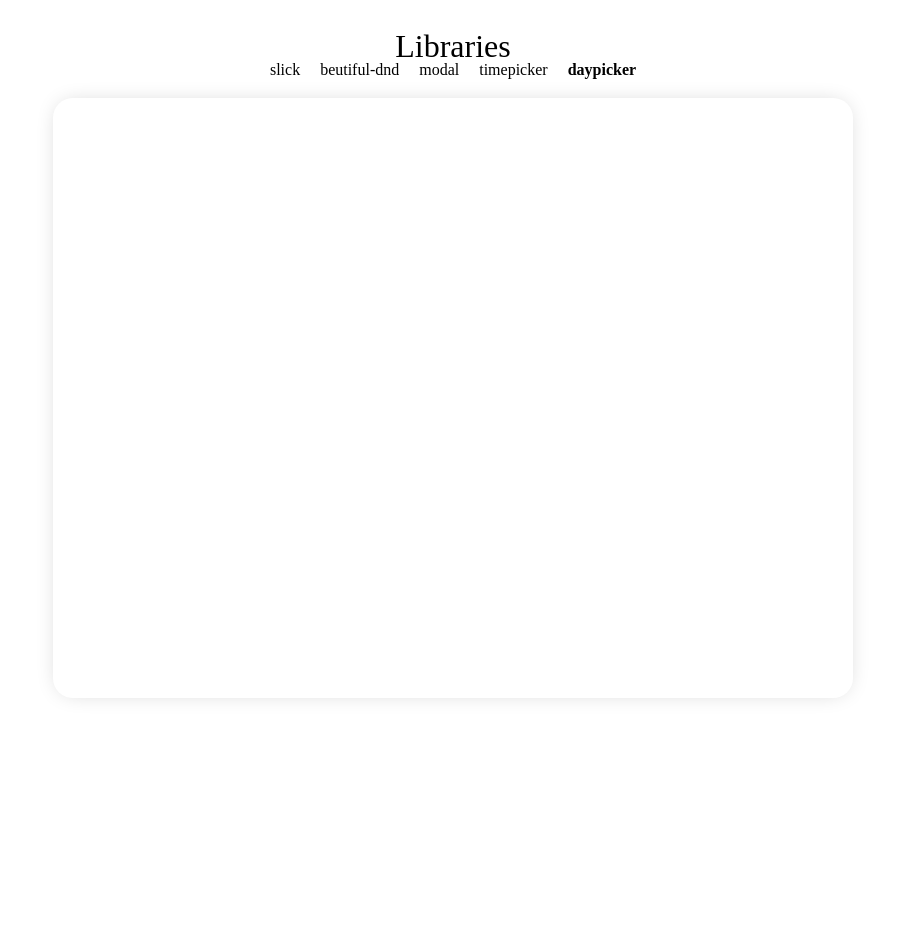
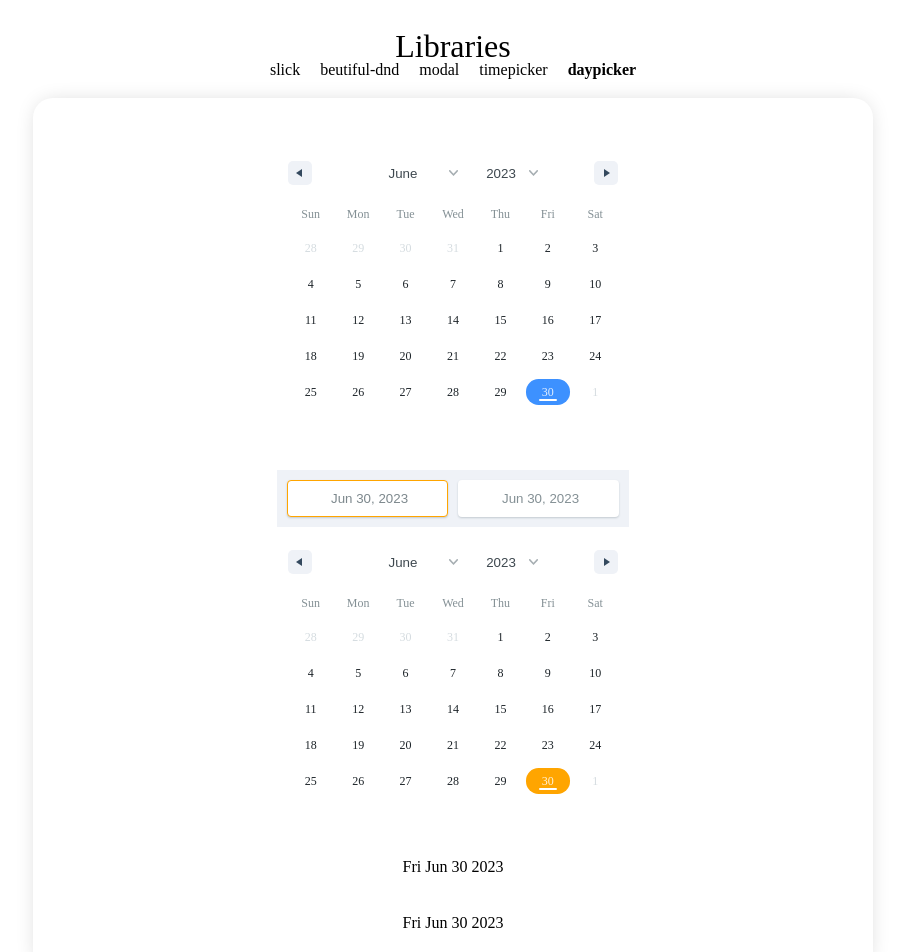
Before and after one commit to cobocho/React-Awesome-Libraries-Practice, a React (Vite) app: page /daypicker in a window 1280 px wide. Shown: the top 952 px of the page, without its empty margins (187-1092 px from the left). Before the commit the page ends 800 px from the top, so only its background shows below. Built offline with nearby package versions, Linux system fonts and the light colour scheme.

Commit message:
feat: date picker 구현

```diff
--- a/package.json
+++ b/package.json
@@ -11,13 +11,17 @@
   },
   "dependencies": {
     "@types/react-beautiful-dnd": "^13.1.4",
+    "@types/react-date-range": "^1.4.4",
     "@types/react-router-dom": "^5.3.3",
     "@types/react-slick": "^0.23.10",
+    "date-fns": "^2.30.0",
     "react": "^18.2.0",
     "react-beautiful-dnd": "^13.1.1",
+    "react-date-range": "^1.4.0",
     "react-dom": "^18.2.0",
     "react-router-dom": "^6.14.0",
     "react-slick": "^0.29.0",
+    "react-time-picker": "^6.2.0",
     "slick-carousel": "^1.8.1",
     "styled-components": "^6.0.1",
     "v6": "^0.0.0"
--- a/src/pages/DaypickerPage.tsx
+++ b/src/pages/DaypickerPage.tsx
@@ -1,15 +1,55 @@
-import React from 'react';
 import { styled } from 'styled-components';
+import 'react-date-range/dist/styles.css'; // main style file
+import 'react-date-range/dist/theme/default.css'; // theme css file
+import { Calendar, DateRange, RangeKeyDict } from 'react-date-range';
+import { useState } from 'react';
+import { Range } from 'react-date-range';
 
 const Container = styled.div`
+  display: flex;
+  flex-direction: column;
+  gap: 40px;
+  align-items: center;
   width: 800px;
-  min-height: 600px;
+  height: fit-content;
+  min-height: 300px;
+  padding: 40px 20px;
   border-radius: 20px;
   box-shadow: 0px 0px 22px -6px rgba(0, 0, 0, 0.2);
 `;
 
 const DaypickerPage = () => {
-  return <Container></Container>;
+  const [range, setRange] = useState<Range>({
+    startDate: new Date(),
+    endDate: new Date(),
+    key: 'selection',
+  });
+
+  function selectHandler(date: Date) {
+    console.log(date);
+  }
+
+  function rangeHandler(range: RangeKeyDict) {
+    setRange(range.selection);
+  }
+
+  return (
+    <Container>
+      <Calendar
+        date={new Date()}
+        onChange={selectHandler}
+      />
+      <DateRange
+        ranges={[range]}
+        rangeColors={['orange']}
+        editableDateInputs={true}
+        moveRangeOnFirstSelection={false}
+        onChange={rangeHandler}
+      />
+      <p>{range.startDate?.toDateString()}</p>
+      <p>{range.endDate?.toDateString()}</p>
+    </Container>
+  );
 };
 
 export default DaypickerPage;
```
Also changed, not shown: 1 other file (tests, documents, lock files or other folders).
